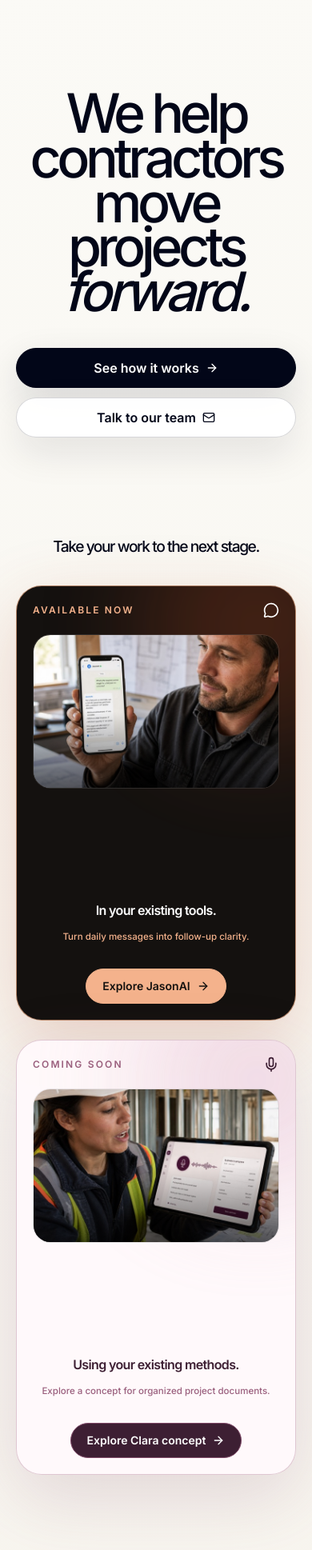
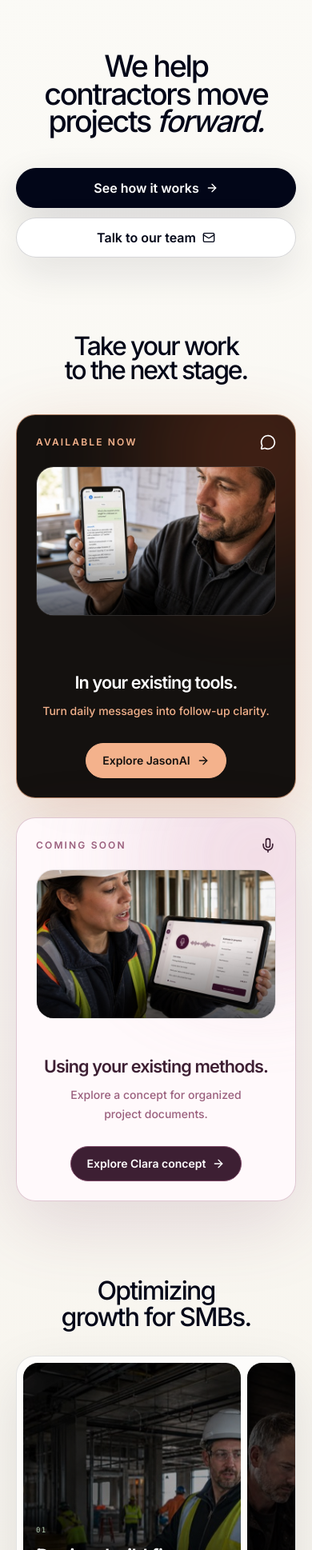
Before and after one commit to aliahm08/B2W, a React (Vite) app: page / in a window 390 px wide. Shown: the part 62-2000 px from the top of the page at 80% size. Built offline with nearby package versions, Linux system fonts and the light colour scheme.

Commit message:
Optimize V2 for standard screens and mobile

```diff
--- a/src/components/PreviewFooter.tsx
+++ b/src/components/PreviewFooter.tsx
@@ -14,7 +14,7 @@ export default function Footer({ basePath = '' }: { basePath?: string }) {
 
   return (
     <footer className="border-t border-white/10 bg-[var(--b2w-forest-deep)] text-white">
-      <div className="mx-auto max-w-[1440px] px-5 py-12 sm:px-8 sm:py-14 lg:px-10">
+      <div className="mx-auto max-w-7xl px-5 py-12 sm:px-8 sm:py-14 lg:px-10">
         <div className="grid gap-10 lg:grid-cols-[minmax(250px,.8fr)_minmax(0,1.6fr)]">
           <div>
             <Link to={routeTo('/')} aria-label="B2W home" className="group inline-flex items-center gap-3">
--- a/src/components/VersionSwitcher.tsx
+++ b/src/components/VersionSwitcher.tsx
@@ -12,13 +12,13 @@ export default function VersionSwitcher() {
   const activePath = pathname === '/' ? '/' : versions.find((version) => pathname === version.to || pathname.startsWith(`${version.to}/`))?.to;
 
   return (
-    <nav aria-label="Website versions" className="fixed bottom-4 right-4 z-[80] flex items-center gap-1 rounded-full border border-black/15 bg-white/88 p-1.5 text-slate-950 shadow-[0_16px_50px_rgba(15,23,42,.18)] backdrop-blur-2xl">
+    <nav aria-label="Website versions" className="fixed bottom-3 left-1/2 z-[80] flex -translate-x-1/2 items-center gap-0.5 rounded-full border border-black/15 bg-white/92 p-1 text-slate-950 shadow-[0_16px_50px_rgba(15,23,42,.18)] backdrop-blur-2xl sm:bottom-4 sm:left-auto sm:right-4 sm:translate-x-0 sm:gap-1 sm:p-1.5">
       {versions.map((version) => (
         <Link
           key={version.to}
           to={version.to}
           aria-current={activePath === version.to ? 'page' : undefined}
-          className={`rounded-full px-3 py-2 text-[11px] font-semibold transition ${activePath === version.to ? 'bg-slate-950 text-white' : 'hover:bg-black/5'}`}
+          className={`rounded-full px-2.5 py-2 text-[10px] font-semibold transition sm:px-3 sm:text-[11px] ${activePath === version.to ? 'bg-slate-950 text-white' : 'hover:bg-black/5'}`}
         >
           {version.label}
         </Link>
--- a/src/components/site/PublicUI.tsx
+++ b/src/components/site/PublicUI.tsx
@@ -6,7 +6,7 @@ import type { ProductStage } from '../../content/unifiedSite';
 import { trackSiteEvent } from '../../lib/siteAnalytics';
 import DescrambleText from '../DescrambleText';
 
-export const pageWidth = 'mx-auto w-full max-w-[1440px] px-5 sm:px-8 lg:px-10';
+export const pageWidth = 'mx-auto w-full max-w-7xl px-5 sm:px-8 lg:px-10';
 
 export function Eyebrow({ children, tone = 'gold' }: { children: ReactNode; tone?: 'gold' | 'rust' | 'plum' | 'green' }) {
   const colors = {
--- a/src/index.css
+++ b/src/index.css
@@ -170,40 +170,15 @@ select {
   }
 }
 
-/* Ultra-wide presentation: keep the existing page hierarchy, but scale the
-   design system and shared rails for true 4K canvases instead of leaving a
-   desktop-sized island in the middle of the viewport. */
-@media (min-width: 1920px) {
-  html {
-    font-size: clamp(16px, calc(0.625vw + 4px), 28px);
-  }
-
-  :root {
-    --b2w-ultrawide-rail: 80rem;
-    --b2w-ultrawide-reading: 48rem;
-  }
-
-  [class~="max-w-7xl"],
-  [class~="max-w-[1440px]"] {
-    max-width: var(--b2w-ultrawide-rail) !important;
-  }
-
-  [class~="max-w-3xl"] {
-    max-width: var(--b2w-ultrawide-reading) !important;
-  }
-
-  img,
-  video,
-  canvas,
-  svg {
-    image-rendering: auto;
-  }
-}
-
 .b2w-wordmark {
   display: inline-block;
   transform: scaleY(0.96);
   transform-origin: center;
+}
+
+.b2w-hero-wordmark {
+  display: block;
+  width: 100%;
 }
 
 .b2w-logo-link {
--- a/src/pages/HomeTestOnePage.tsx
+++ b/src/pages/HomeTestOnePage.tsx
@@ -139,7 +139,7 @@ function ProductFrame({
       onMouseLeave={() => setActiveMode('consulting')}
       onFocus={() => setActiveMode(mode)}
       onBlur={() => setActiveMode('consulting')}
-      className={`group relative flex min-h-[34rem] overflow-hidden rounded-[32px] border p-5 transition-colors sm:p-7 ${frameClass}`}
+      className={`group relative flex min-h-[30rem] overflow-hidden rounded-[1.5rem] border p-6 transition-colors sm:min-h-[32rem] sm:rounded-[2rem] sm:p-8 lg:min-h-[34rem] ${frameClass}`}
       initial={{ opacity: 0, y: 26, filter: 'blur(12px)' }}
       whileInView={{ opacity: 1, y: 0, filter: 'blur(0px)' }}
       viewport={{ once: true, margin: '-120px' }}
@@ -161,11 +161,11 @@ function ProductFrame({
           <div className="pointer-events-none absolute inset-x-0 bottom-0 h-1/2 bg-gradient-to-t from-black/60 to-transparent" />
         </div>
         <div className="mt-6 flex flex-1 flex-col justify-end">
-          <h2 className="whitespace-nowrap text-[clamp(1rem,2.7vw,2.5rem)] font-semibold leading-[1.05] tracking-[-0.04em]">{contextHeading}.</h2>
+          <h2 className="text-[clamp(1.35rem,5.5vw,2.5rem)] font-semibold leading-[1.05] tracking-[-0.04em] sm:whitespace-nowrap">{contextHeading}.</h2>
           <div className="grid grid-rows-[1fr] opacity-100 transition-all duration-500 ease-out lg:grid-rows-[0fr] lg:opacity-0 lg:group-hover:grid-rows-[1fr] lg:group-hover:opacity-100 lg:group-focus-within:grid-rows-[1fr] lg:group-focus-within:opacity-100">
             <div className="overflow-hidden">
               <div className="pt-3">
-                <p className={`whitespace-nowrap text-[clamp(.72rem,1.05vw,1rem)] font-medium leading-6 ${eyebrowClass}`}>{hero.label}</p>
+                <p className={`text-sm font-medium leading-6 sm:whitespace-nowrap sm:text-[clamp(.72rem,1.05vw,1rem)] ${eyebrowClass}`}>{hero.label}</p>
                 <Link to={hero.href} className={`mt-7 inline-flex min-h-11 w-fit items-center justify-center gap-2 rounded-full border px-5 text-sm font-semibold transition-colors ${buttonClass}`}>
                   {mode === 'jasonai' ? 'Explore JasonAI' : 'Explore Clara concept'}
                   <ArrowRight className="h-4 w-4 transition-transform duration-300 group-hover:translate-x-1" />
@@ -241,16 +241,25 @@ const contractorHeroSlides = [
 function ContractorHeroCarousel() {
   const [activeSlide, setActiveSlide] = useState(0);
   const [isPaused, setIsPaused] = useState(false);
+  const [isCompact, setIsCompact] = useState(false);
 
   useEffect(() => {
-    if (isPaused) return undefined;
+    const mediaQuery = window.matchMedia('(max-width: 639px)');
+    const updateLayout = () => setIsCompact(mediaQuery.matches);
+    updateLayout();
+    mediaQuery.addEventListener('change', updateLayout);
+    return () => mediaQuery.removeEventListener('change', updateLayout);
+  }, []);
+
+  useEffect(() => {
+    if (isPaused || isCompact) return undefined;
     const interval = window.setInterval(() => setActiveSlide((current) => (current + 1) % contractorHeroSlides.length), 4600);
     return () => window.clearInterval(interval);
-  }, [isPaused]);
+  }, [isCompact, isPaused]);
 
   return (
-    <div className="mt-8 w-full" onMouseEnter={() => setIsPaused(true)} onMouseLeave={() => setIsPaused(false)} onFocusCapture={() => setIsPaused(true)} onBlurCapture={(event) => { if (!event.currentTarget.contains(event.relatedTarget as Node | null)) setIsPaused(false); }}>
-      <div className="flex h-[23rem] gap-2 overflow-hidden rounded-[2rem] border border-slate-950/10 bg-white/70 p-2 shadow-[0_24px_70px_rgba(15,23,42,.10)] sm:h-[30rem] sm:gap-3 sm:p-3">
+    <div className="mt-8 w-full sm:mt-10" onMouseEnter={() => setIsPaused(true)} onMouseLeave={() => setIsPaused(false)} onFocusCapture={() => setIsPaused(true)} onBlurCapture={(event) => { if (!event.currentTarget.contains(event.relatedTarget as Node | null)) setIsPaused(false); }}>
+      <div className="flex h-[25rem] snap-x snap-mandatory gap-2 overflow-x-auto rounded-[1.5rem] border border-slate-950/10 bg-white/70 p-2 shadow-[0_24px_70px_rgba(15,23,42,.10)] [scrollbar-width:none] [&::-webkit-scrollbar]:hidden sm:h-[30rem] sm:snap-none sm:gap-3 sm:overflow-hidden sm:rounded-[2rem] sm:p-3">
         {contractorHeroSlides.map((slide, index) => {
           const isActive = activeSlide === index;
           return (
@@ -261,22 +270,22 @@ function ContractorHeroCarousel() {
               onClick={() => setActiveSlide(index)}
               onMouseEnter={() => setActiveSlide(index)}
               onFocus={() => setActiveSlide(index)}
-              className="group relative min-w-0 overflow-hidden rounded-[1.45rem] text-left focus-visible:outline-none focus-visible:ring-2 focus-visible:ring-[#24724f]"
-              animate={{ flexGrow: isActive ? 4 : 1 }}
+              className="group relative w-[82%] shrink-0 snap-center overflow-hidden rounded-[1.15rem] text-left focus-visible:outline-none focus-visible:ring-2 focus-visible:ring-[#24724f] sm:w-auto sm:min-w-0 sm:shrink sm:[scroll-snap-align:none] sm:rounded-[1.45rem]"
+              animate={{ flexGrow: isCompact ? 0 : isActive ? 4 : 1 }}
               transition={{ duration: .5, ease: [0.22, 1, 0.36, 1] }}
             >
               <img src={slide.src} srcSet={slide.srcSet} sizes={isActive ? '(max-width: 640px) 76vw, 58rem' : '(max-width: 640px) 12vw, 18rem'} alt="" decoding="async" className={`absolute inset-0 h-full w-full object-cover transition-[filter,transform] duration-500 ${isActive ? 'scale-100 brightness-[.72]' : 'scale-105 brightness-[.42]'}`} />
               <div className="pointer-events-none absolute inset-0 bg-gradient-to-t from-black/85 via-black/10 to-transparent" />
               <div className={`absolute inset-x-0 bottom-0 p-4 text-white transition-opacity sm:p-6 ${isActive ? 'opacity-100' : 'opacity-70'}`}>
                 <span className="font-mono text-[9px] uppercase tracking-[.16em] text-[#b8d3b8]">0{index + 1}</span>
-                <h3 className={`${isActive ? 'mt-2 text-2xl sm:text-4xl' : 'mt-3 text-sm [writing-mode:vertical-rl] sm:text-base'} font-semibold tracking-[-.035em]`}>{slide.label}</h3>
+                <h3 className={`${isActive ? 'mt-2 text-2xl sm:text-4xl' : isCompact ? 'mt-2 text-lg' : 'mt-3 text-base [writing-mode:vertical-rl]'} font-semibold tracking-[-.035em]`}>{slide.label}</h3>
                 {isActive ? <p className="mt-3 max-w-lg text-sm leading-6 text-white/68 sm:text-base sm:leading-7">{slide.body}</p> : null}
               </div>
             </motion.button>
           );
         })}
       </div>
-      <div className="mt-4 flex items-center justify-between gap-4">
+      <div className="mt-4 flex flex-col items-start justify-between gap-2 sm:flex-row sm:items-center sm:gap-4">
         <p className="text-xs text-slate-500">We help trade businesses, design-build firms, and consulting companies.</p>
         <Link to="/general-contractors" className="inline-flex items-center gap-2 text-sm font-semibold text-slate-900">Explore contractor solutions <ArrowRight className="h-4 w-4" /></Link>
       </div>
@@ -325,9 +334,9 @@ export default function HomeTestOnePage() {
 
         <LiveSiteHeader followPageTheme />
 
-        <section className="relative z-10 mx-auto w-full max-w-7xl px-5 pb-24 pt-44 sm:px-8 sm:pb-32 sm:pt-56 lg:px-10">
-          <motion.h1 initial={{ opacity: 0, y: 18, filter: 'blur(10px)' }} animate={{ opacity: 1, y: 0, filter: 'blur(0px)' }} transition={{ duration: 0.42, ease: [0.22, 1, 0.36, 1] }} className={`b2w-wordmark mx-auto max-w-[11ch] text-center text-[clamp(4.25rem,10vw,10rem)] font-medium leading-[0.82] tracking-[-0.08em] ${activeHero.textClass}`}>
-            We help contractors move projects <em className="italic">forward.</em>
+        <section className="relative z-10 mx-auto w-full max-w-7xl px-5 pb-24 pt-32 sm:px-8 sm:pb-32 sm:pt-44 lg:px-10 lg:pt-48">
+          <motion.h1 initial={{ opacity: 0, y: 18, filter: 'blur(10px)' }} animate={{ opacity: 1, y: 0, filter: 'blur(0px)' }} transition={{ duration: 0.42, ease: [0.22, 1, 0.36, 1] }} className={`b2w-wordmark b2w-hero-wordmark mx-auto text-center text-[clamp(2.35rem,6vw,5rem)] font-medium leading-[0.92] tracking-[-0.06em] ${activeHero.textClass}`}>
+            We help<br className="sm:hidden" /> contractors<br className="hidden sm:block" /> move<br className="sm:hidden" /> projects<br className="hidden sm:block" /> <em className="italic">forward.</em>
           </motion.h1>
 
           <div className="mx-auto mt-10 flex w-full max-w-xl flex-col justify-center gap-3 sm:flex-row">
@@ -341,25 +350,25 @@ export default function HomeTestOnePage() {
             </a>
           </div>
 
-          <div className="mt-32 flex flex-col items-center text-center">
-            <motion.h2 initial={{ opacity: 0, y: 22 }} whileInView={{ opacity: 1, y: 0 }} viewport={{ once: true, margin: '-100px' }} transition={{ duration: .45 }} className={`b2w-wordmark whitespace-nowrap text-[clamp(1.2rem,4.6vw,4.75rem)] font-medium leading-[0.9] tracking-[-0.075em] ${activeHero.textClass}`}>
+          <div className="mt-24 flex flex-col items-center text-center sm:mt-32 lg:mt-36">
+            <motion.h2 initial={{ opacity: 0, y: 22 }} whileInView={{ opacity: 1, y: 0 }} viewport={{ once: true, margin: '-100px' }} transition={{ duration: .45 }} className={`b2w-wordmark text-[clamp(2rem,4.2vw,3.75rem)] font-medium leading-[0.94] tracking-[-0.065em] ${activeHero.textClass}`}>
               Take your work to the next stage.
             </motion.h2>
-            <div id="products" className="mt-10 grid w-full scroll-mt-28 gap-6 lg:grid-cols-2">
+            <div id="products" className="mt-10 grid w-full scroll-mt-28 gap-6 sm:mt-12 lg:grid-cols-2 lg:gap-8">
               <ProductFrame mode="jasonai" setActiveMode={setHeroMode} />
               <ProductFrame mode="clara" setActiveMode={setHeroMode} />
             </div>
           </div>
 
-          <motion.h2 initial={{ opacity: 0, y: 22 }} whileInView={{ opacity: 1, y: 0 }} viewport={{ once: true, margin: '-100px' }} transition={{ duration: .45 }} className={`mx-auto mt-32 text-center text-[clamp(2rem,4vw,4rem)] font-medium leading-[1.02] tracking-[-0.055em] ${activeHero.textClass}`}>
+          <motion.h2 initial={{ opacity: 0, y: 22 }} whileInView={{ opacity: 1, y: 0 }} viewport={{ once: true, margin: '-100px' }} transition={{ duration: .45 }} className={`mx-auto mt-24 text-center text-[clamp(2rem,4vw,3.75rem)] font-medium leading-[1.02] tracking-[-0.055em] sm:mt-32 lg:mt-36 ${activeHero.textClass}`}>
             Optimizing growth for SMBs.
           </motion.h2>
           <ContractorHeroCarousel />
 
-          <section className="mx-auto mt-32 w-full max-w-5xl text-left" aria-labelledby="homepage-questions-heading">
+          <section className="mx-auto mt-24 w-full max-w-5xl text-left sm:mt-32 lg:mt-36" aria-labelledby="homepage-questions-heading">
             <p className="text-sm font-semibold text-slate-500">Questions about getting started</p>
             <h2 id="homepage-questions-heading" className={`mt-3 text-[clamp(2rem,4vw,4rem)] font-medium leading-[1.02] tracking-[-0.055em] ${activeHero.textClass}`}>What teams usually ask first.</h2>
-            <ul className="mt-8 overflow-hidden rounded-[28px] border border-slate-950/12 bg-white/72 shadow-[0_22px_65px_rgba(15,23,42,0.08)] backdrop-blur-sm">
+            <ul className="mt-10 overflow-hidden rounded-[28px] border border-slate-950/12 bg-white/72 shadow-[0_22px_65px_rgba(15,23,42,0.08)] backdrop-blur-sm">
               {homepageQuestions.map((item, index) => {
                 const isOpen = activeQuestion === index;
                 const panelId = `homepage-question-${index}`;
@@ -380,7 +389,7 @@ export default function HomeTestOnePage() {
             </ul>
           </section>
 
-          <div className="mt-32 rounded-[32px] bg-[#10271c] px-6 py-12 text-center text-white shadow-[0_28px_90px_rgba(15,39,28,0.2)] sm:px-10 sm:py-16">
+          <div className="mt-24 rounded-[1.5rem] bg-[#10271c] px-5 py-12 text-center text-white shadow-[0_28px_90px_rgba(15,39,28,0.2)] sm:mt-32 sm:rounded-[2rem] sm:px-10 sm:py-16 lg:mt-36">
             <p className="text-sm font-semibold text-[#a9c7a8]">Choose your next step</p>
             <h2 className="mx-auto mt-3 max-w-3xl text-[clamp(2.25rem,5vw,5rem)] font-medium leading-[0.95] tracking-[-0.06em]">Find the right place to begin.</h2>
             <div className="mx-auto mt-8 flex w-full max-w-xl flex-col justify-center gap-3 sm:flex-row">
```
